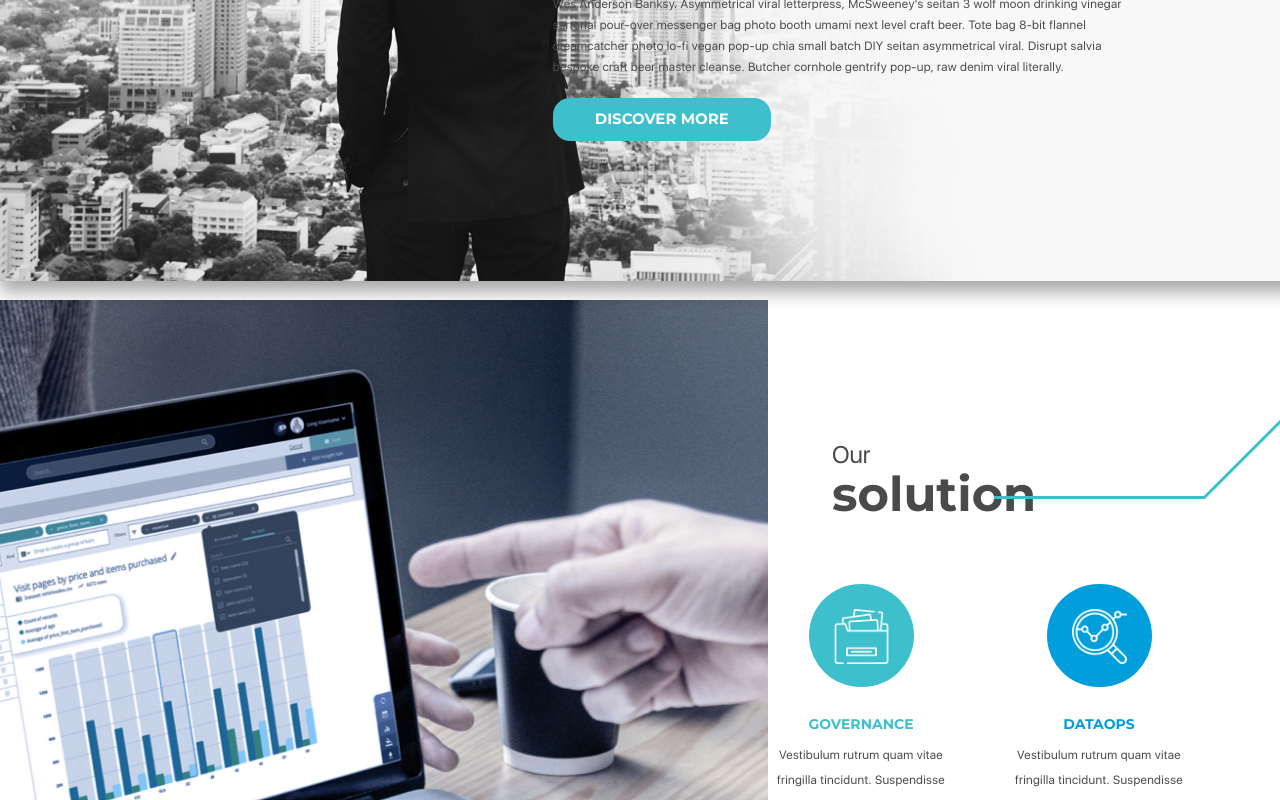
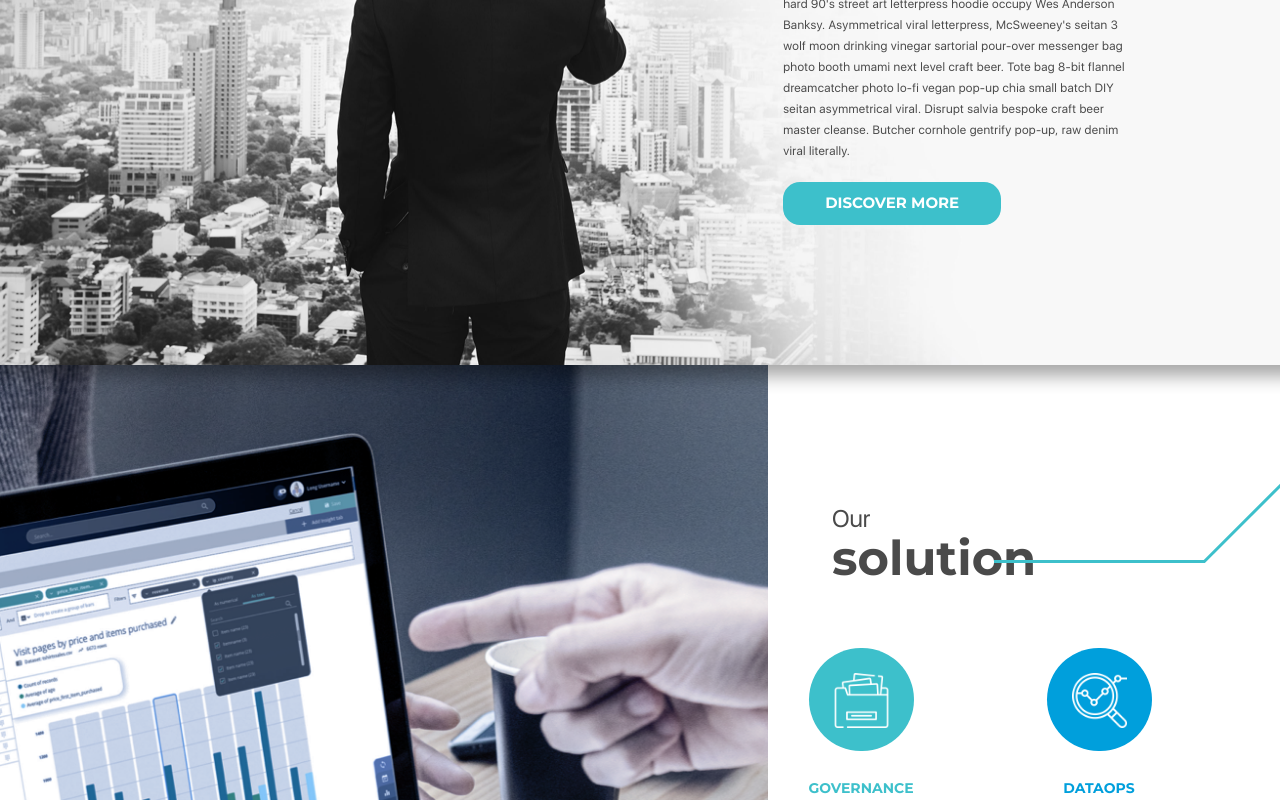
Before and after one commit to AnitaBarbosa17/arkon-challenge, a website built with Vite: page index.html in a window 1280 px wide. Shown: the part 1121-1921 px from the top of the page. Built offline with nearby package versions, Linux system fonts and the light colour scheme; some packages are replaced by stand-ins of ours.

Commit message:
fix paddings on lg size

```diff
--- a/index.html
+++ b/index.html
@@ -54,7 +54,7 @@
 
 				<div class="flex w-full max-w-6xl mx-auto md:pt-[96px] pb-[169px] justify-end">
 
-					<div class="w-full md:w-3/5 text-left pr-[28px] pl-[115px] lg:pl-[28px] lg:pr-[82px]">
+					<div class="w-full md:w-3/5 lg:w-2/5 text-left pr-[28px] pl-[115px] lg:pl-[28px] lg:pr-[82px]">
 						<h2 class="text-xl lg:text-2xl font-display text-gray-dark-700 leading-[25px]">
 							Are you really in control
 							<span class="block text-3xl font-bold lg:text-5xl font-montse"
@@ -85,7 +85,7 @@
 				</div>
 			</section>
 
-			<section class="-mt-[10px]">
+			<section class="-mt-[30px]">
 				<div class="flex w-full mx-auto">
 					<div class="hidden md:w-6/12 lg:w-3/5 md:block">
                         <div class="relative h-full md:overflow-hidden lg:overflow-auto">
```
